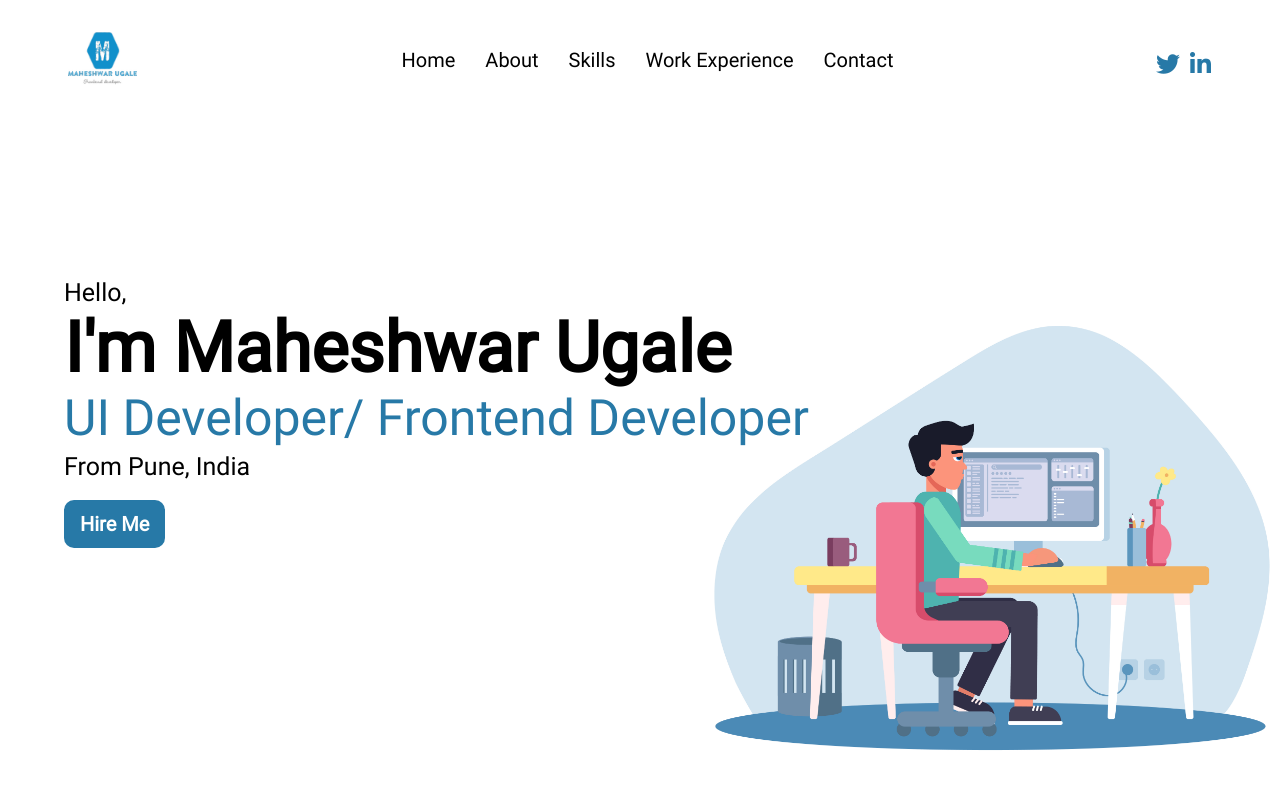
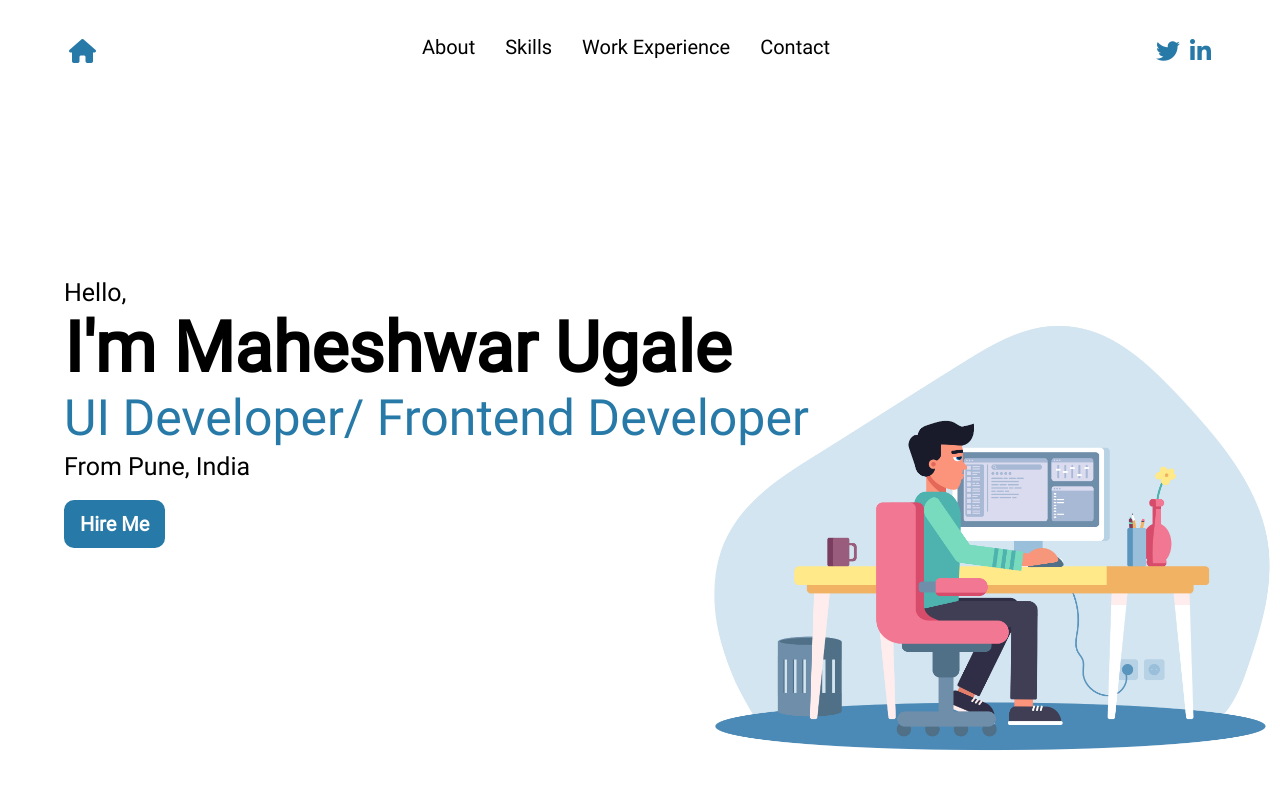
Before and after one commit to MaheshUgale/Maheshwar-website.io, a website: page index.html in a window 1280 px wide. Shown: the top 800 px of the page. Drawn offline with nearby package versions, Linux system fonts and the light colour scheme.

Commit message:
Home icon changed

```diff
--- a/index.html
+++ b/index.html
@@ -17,9 +17,11 @@
     </div>
     <nav>
         <div class="navbar">
-            <div class="logo "><a href="#"><img class="img-responsive " style="border-radius: 14px;" src="/assets/LogoSample_ByTailorBrands.jpg" alt=""  width="80px" height="80px"></a></div>
+            <div class="socialMedia-icons">
+                <a href="#home"><i class="fa fa-house"></i></a>
+            </div>
+
             <ul class="menu">
-                <li><a href="#home">Home</a></li>
                 <li><a href="#about">About</a></li>
                 <li><a href="#skills">Skills</a></li>
                 <!-- <li><a href="#services">  </a></li> -->
```
Also changed, not shown: Myweb.css (line endings or trailing spaces).
